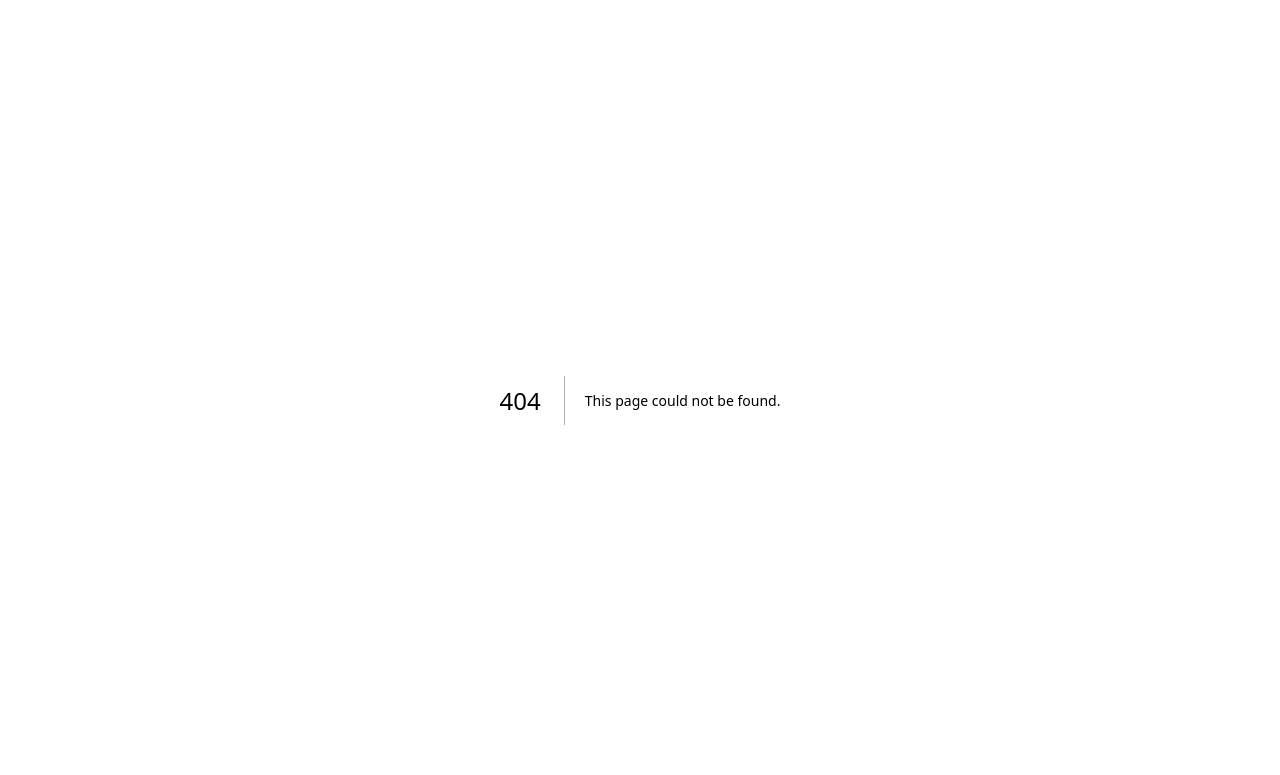
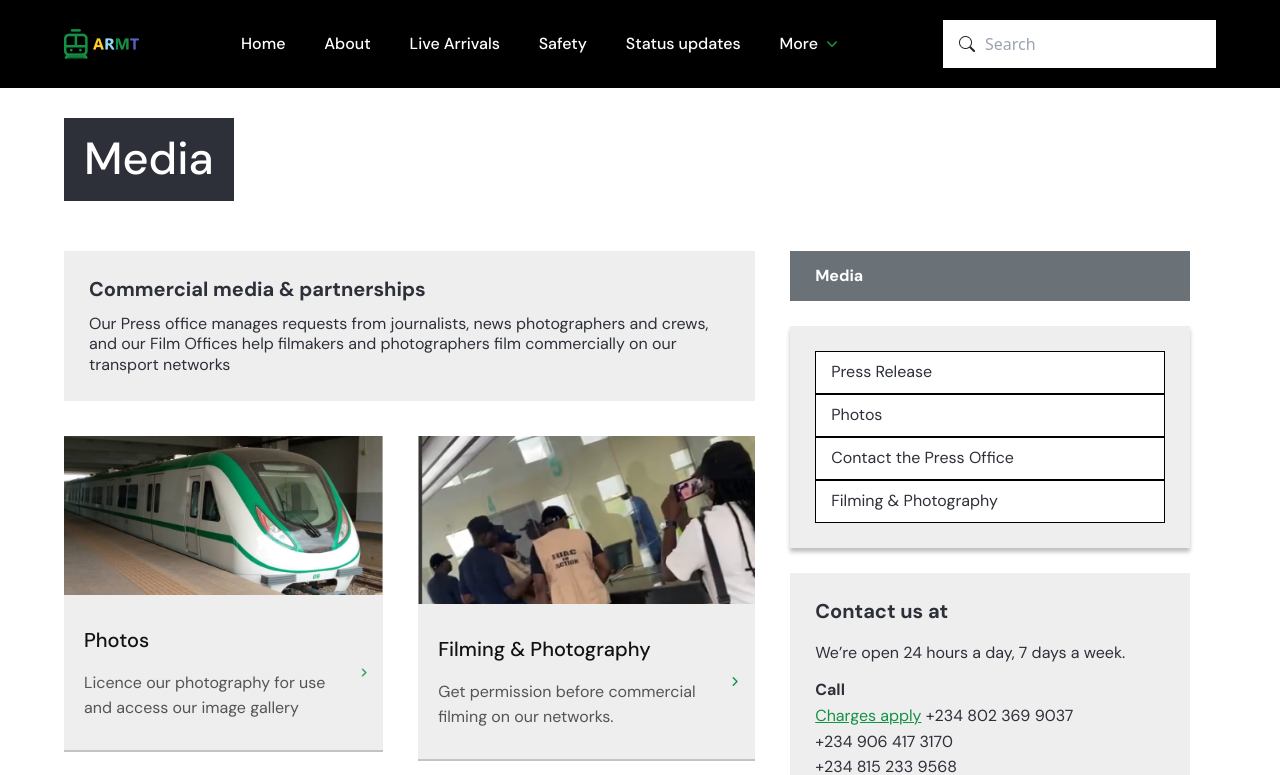
Before and after one commit to AxelCyberEnterprises/armt, a Next.js app: page /media in a window 1280 px wide. Before the commit this address had no page. Shown: the top 775 px of the page. Built offline with nearby package versions, Linux system fonts and the light colour scheme.

Commit message:
media page done

```diff
--- /dev/null
+++ b/src/app/media/page.css
@@ -0,0 +1,193 @@
+.media__container {
+  display: flex;
+  flex-direction: column;
+  width: 100%;
+}
+.media__container-header {
+  display: flex;
+  width: 100%;
+}
+.media__container-body {
+  display: flex;
+  flex-direction: column;
+  width: 90%;
+  margin-inline: auto;
+}
+.media__container-body_section1 {
+  margin-top: 30px;
+  max-width: 170px;
+  display: flex;
+  background: rgba(45, 48, 57, 1);
+  font-family: 'DM Sans', sans-serif;
+  padding: 12px 20px;
+  font-size: 45px;
+  font-weight: 500;
+  line-height: 58.59px;
+  text-align: left;
+  color: rgba(255, 255, 255, 1);
+}
+.media__container-body_section2 {
+  margin-top: 50px;
+  width: 100%;
+  display: flex;
+  gap: 35px;
+  align-items: flex-start;
+}
+.media__container-body_section2-left {
+  display:flex;
+  max-width: 880px;
+  width: 60%;
+  flex-direction: column;
+  gap: 35px;
+}
+.media__container-body_section2-topic {
+  width: 100%;
+  background: rgba(238, 238, 238, 1);
+  padding: 25px;
+  display: flex;
+  flex-direction: column;
+  gap: 12px;
+}
+.media__container-body_section2-topic > h3 {
+  font-family: 'DM Sans', sans-serif;
+  font-size: 20px;
+  font-weight: 700;
+  line-height: 26.04px;
+  text-align: left;
+  color: rgba(45, 48, 57, 1);
+}
+.media__container-body_section2-topic > p {
+  font-family: 'DM Sans', sans-serif;
+  font-size: 16px;
+  font-weight: 400;
+  line-height: 20.83px;
+  text-align: left;
+  color: rgba(45, 48, 57, 1);
+}
+.media__container-column_container {
+  display: flex;
+  width: 100%;
+  gap: 35px;
+}
+.media__container-column {
+  display: flex;
+  flex-direction: column;
+  max-width: 400px;
+  gap: 25px;
+}
+.media__container-body_section2-right {
+  display: flex;
+  flex-direction: column;
+  gap: 25px;
+  max-width:400px;
+  width: 35%;
+}
+.media__container-right_section1 {
+  width: 100%;
+  background: rgba(106, 114, 120, 1);
+  color: rgba(255, 255, 255, 1);
+  font-family: 'DM Sans', sans-serif;
+  padding: 15px 25px;
+  font-size: 16px;
+  font-weight: 700;
+  line-height: 20.83px;
+  text-align: left;
+
+}
+.media__container-right_section2 {
+  background: rgba(238, 238, 238, 1);
+  box-shadow: 0px 4px 4px 0px rgba(0, 0, 0, 0.25);
+  width: 100%;
+}
+.media__container-span {
+  display: flex;
+  flex-direction: column;
+  padding: 25px;
+}
+.media__container-span > span {
+  max-width: 350px;
+  background: white;
+  border: 1px solid black;
+  font-family: 'DM Sans', sans-serif;
+  font-size: 16px;
+  font-weight: 400;
+  line-height: 20.83px;
+  text-align: left;
+  color: rgba(45, 48, 57, 1);
+  padding: 10px 15px;
+}
+.media__container-right_section3 {
+  display: flex;
+  flex-direction: column;
+  width: 100%;
+  gap: 12px;
+  background: rgba(238, 238, 238, 1);
+  padding: 25px;
+}
+.media__container-right_section3-contact {
+  display: flex;
+  gap: 16px;
+  flex-direction: column;
+}
+.media__container-right_section3-contact > h2 {
+  font-family: 'DM Sans', sans-serif;
+  font-size: 20px;
+  font-weight: 700;
+  line-height: 26.04px;
+  text-align: left;
+  color: rgba(45, 48, 57, 1);
+}
+.media__container-right_section3-contact > p {
+  font-family: 'DM Sans', sans-serif;
+  font-size: 16px;
+  font-weight: 400;
+  line-height: 25.6px;
+  text-align: left;
+  color: rgba(45, 48, 57, 1);
+}
+.media__container-right_section3-call {
+  display: flex;
+  flex-direction: column;
+  width: 100%;
+}
+.media__container-right_section3-call > h2 {
+  font-family: 'DM Sans', sans-serif;
+  font-size: 16px;
+  font-weight: 700;
+  line-height: 25.6px;
+  text-align: left;
+  color :rgba(45, 48, 57, 1);
+}
+.media__container-right_section3-call > p {
+  font-family: 'DM Sans', sans-serif;
+  font-size: 16px;
+  font-weight: 400;
+  line-height: 25.6px;
+  text-align: left;
+  color: rgba(45, 48, 57, 1);
+}
+.green-link {
+  color: rgba(20, 145, 69, 1);
+  text-decoration: underline;
+}
+.media__container-footer {
+  width: 100%;
+  display: flex;
+  margin-top: 100px;
+}
+@media screen and (max-width: 850px) {
+  .media__container-body_section2 {
+    flex-wrap: wrap;
+  }
+  .media__container-body_section2-left,
+  .media__container-body_section2-right  {
+    width: 100%;
+  }
+
+}
+@media screen and (max-width: 550px) {
+  .media__container-column_container {
+    flex-wrap: wrap;
+  }
+
+}
--- /dev/null
+++ b/src/app/media/page.jsx
@@ -0,0 +1,84 @@
+import Extras2 from '@/components/Extras2/Extras2'
+import Footer from '@/components/Footer/Footer'
+import Header from '@/components/header/Header'
+import React from 'react'
+import "./page.css"
+
+function page() {
+  return (
+    <div className="media__container">
+      <div className="media__container-header">
+        <Header />
+      </div>
+      <div className="media__container-body">
+        <div className="media__container-body_section1">
+          <h1>Media</h1>
+        </div>
+        <div className="media__container-body_section2">
+          <div className="media__container-body_section2-left">
+            <div className="media__container-body_section2-topic">
+              <h3>Commercial media & partnerships</h3>
+              <p>Our Press office manages requests from journalists, news photographers and crews, and our Film Offices help filmakers and photographers film commercially on our transport networks</p>
+            </div>
+            <div className="media__container-column_container">
+              <div className="media__container-column">
+                <div className="media__container-extras_container">
+                  <img src="/media2.png" alt="" />
+                  <Extras2 extrasHead="Photos" extrasBody="Licence our photography for use and access our image gallery"/>
+                </div>
+                <Extras2 extrasHead="Press releases" extrasBody="See our latest press releases and browse the archive"/>
+                <Extras2 extrasHead="Design standards" extrasBody="License our fonts and logos and apply our design guidelines"/>
+              </div>
+              <div className="media__container-column">
+                <div className="media__container-extras_container">
+                  <img src="/media1.png" alt="" />
+                  <Extras2 extrasHead="Filming & Photography" extrasBody="Get permission before commercial filming on our networks."/>
+                </div>
+                <Extras2 extrasHead="Map Licencing" extrasBody="Did you know the world famous Underground map is copyrighted?"/>
+              </div>
+            </div>
+          </div>
+          <div className="media__container-body_section2-right">
+            <div className="media__container-right_section1">
+              <h3>Media</h3>
+            </div>
+            <div className="media__container-right_section2">
+              <div className="media__container-span">
+                <span>Press Release</span>
+                <span>Photos</span>
+                <span>Contact the Press Office</span>
+                <span>Filming & Photography</span>
+              </div>
+            </div>
+            <div className="media__container-right_section3">
+              <div className="media__container-right_section3-contact">
+                <h2>Contact us at</h2>
+                <p>We’re open 24 hours a day, 7 days a week.</p>
+              </div>
+              <div className="media__container-right_section3-call">
+                <h2>Call</h2>
+                <p>
+                  <span className="green-link">Charges apply</span> +234 802
+                  369 9037
+                </p>
+                <p>+234 906 417 3170</p>
+                <p>+234 815 233 9568</p>
+              </div>
+
+              <div className="media__container-right_section3-call">
+                <h2>Email</h2>
+                <p>info@armt.ng</p>
+                <p>support@armt.ng</p>
+              </div>
+            </div>
+          </div>
+        </div>
+      </div>
+      <div className="media__container-footer">
+        <Footer />
+      </div>
+    </div>
+  )
+}
+
+export default page
--- a/src/components/Extras2/Extras2.css
+++ b/src/components/Extras2/Extras2.css
@@ -34,7 +34,7 @@
   text-align: left;
   color: rgba(18, 18, 18, 0.7);
   max-width: 500px;
-  width: 70%;
+  width: 90%;
 }
 .extras2__container-right {
   padding-right: 12px;
```
Also changed, not shown: src/app/business&advertising/page.css (+11 -1 lines), public/media1.png (added), public/media2.png (added).
